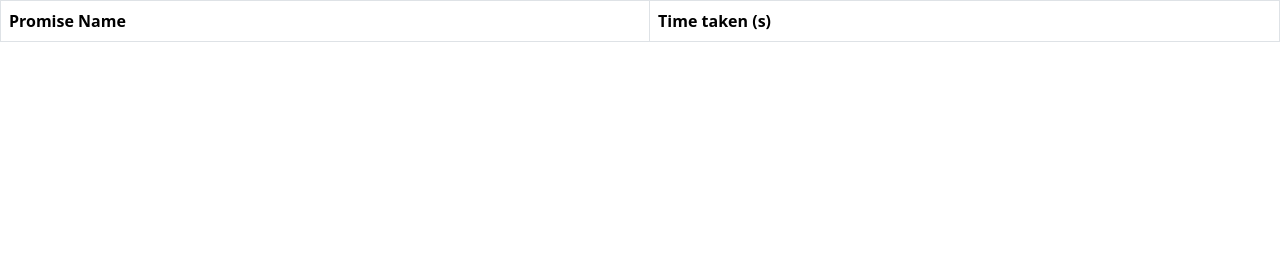
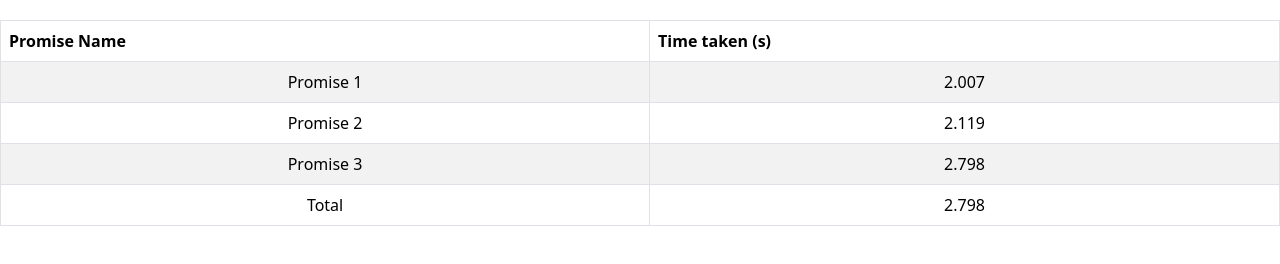
Before and after one commit to acciojob/wait-for-multiple-promises-swetha-A130, a website: page main.html in a window 1280 px wide. Drawn offline with nearby package versions, Linux system fonts and the light colour scheme.

Commit message:
created a submission

```diff
--- a/script.js
+++ b/script.js
@@ -1 +1,75 @@
-//your JS code here. If required.
+
+
+window.onload = function () {
+  const outputElement = document.getElementById("output");
+
+  // Insert the loading row
+  const loadingRow = document.createElement("tr");
+  const loadingCell = document.createElement("td");
+  loadingCell.setAttribute("colspan", "2");
+  loadingCell.textContent = "Loading...";
+  loadingRow.appendChild(loadingCell);
+  outputElement.appendChild(loadingRow);
+
+  // Record the overall start time
+  const startTime = Date.now();
+
+  // Function to create a promise
+  function createPromise(i) {
+    const delay = Math.floor(Math.random() * 2000) + 1000; // Between 1 and 3 seconds
+    const promiseStartTime = Date.now();
+
+    return new Promise((resolve) => {
+      setTimeout(() => {
+        const timeTaken = (Date.now() - promiseStartTime) / 1000; // In seconds
+        resolve({ name: "Promise " + i, timeTaken: timeTaken.toFixed(3) });
+      }, delay);
+    });
+  }
+
+  // Create 3 promises
+  const promises = [];
+  for (let i = 1; i <= 3; i++) {
+    promises.push(createPromise(i));
+  }
+
+  // Wait for all promises to resolve
+  Promise.all(promises).then((results) => {
+    const endTime = Date.now();
+    const totalTime = (endTime - startTime) / 1000; // In seconds
+
+    // Remove the loading row
+    outputElement.removeChild(loadingRow);
+
+    // Sort results by promise name
+    results.sort((a, b) => a.name.localeCompare(b.name));
+
+    // Add rows for each promise
+    results.forEach((result) => {
+      const row = document.createElement("tr");
+
+      const nameCell = document.createElement("td");
+      nameCell.textContent = result.name;
+      row.appendChild(nameCell);
+
+      const timeCell = document.createElement("td");
+      timeCell.textContent = result.timeTaken;
+      row.appendChild(timeCell);
+
+      outputElement.appendChild(row);
+    });
+
+    // Add the total row
+    const totalRow = document.createElement("tr");
+
+    const totalNameCell = document.createElement("td");
+    totalNameCell.textContent = "Total";
+    totalRow.appendChild(totalNameCell);
+
+    const totalTimeCell = document.createElement("td");
+    totalTimeCell.textContent = totalTime.toFixed(3);
+    totalRow.appendChild(totalTimeCell);
+
+    outputElement.appendChild(totalRow);
+  });
+};//your JS code here. If required.
--- a/styles.css
+++ b/styles.css
@@ -1 +1,29 @@
 /*  your css code here. If applicable */
+/*  your css code here. If applicable */
+body {
+  font-family: Arial, sans-serif;
+  background-color: #f8f9fa;
+}
+
+.container {
+  max-width: 800px;
+  margin: 0 auto;
+}
+
+h2 {
+  text-align: center;
+  color: #333;
+}
+
+.table {
+  margin-top: 20px;
+}
+
+td {
+  text-align: center;
+}
+
+.loading {
+  font-style: italic;
+  color: gray;
+}
```
